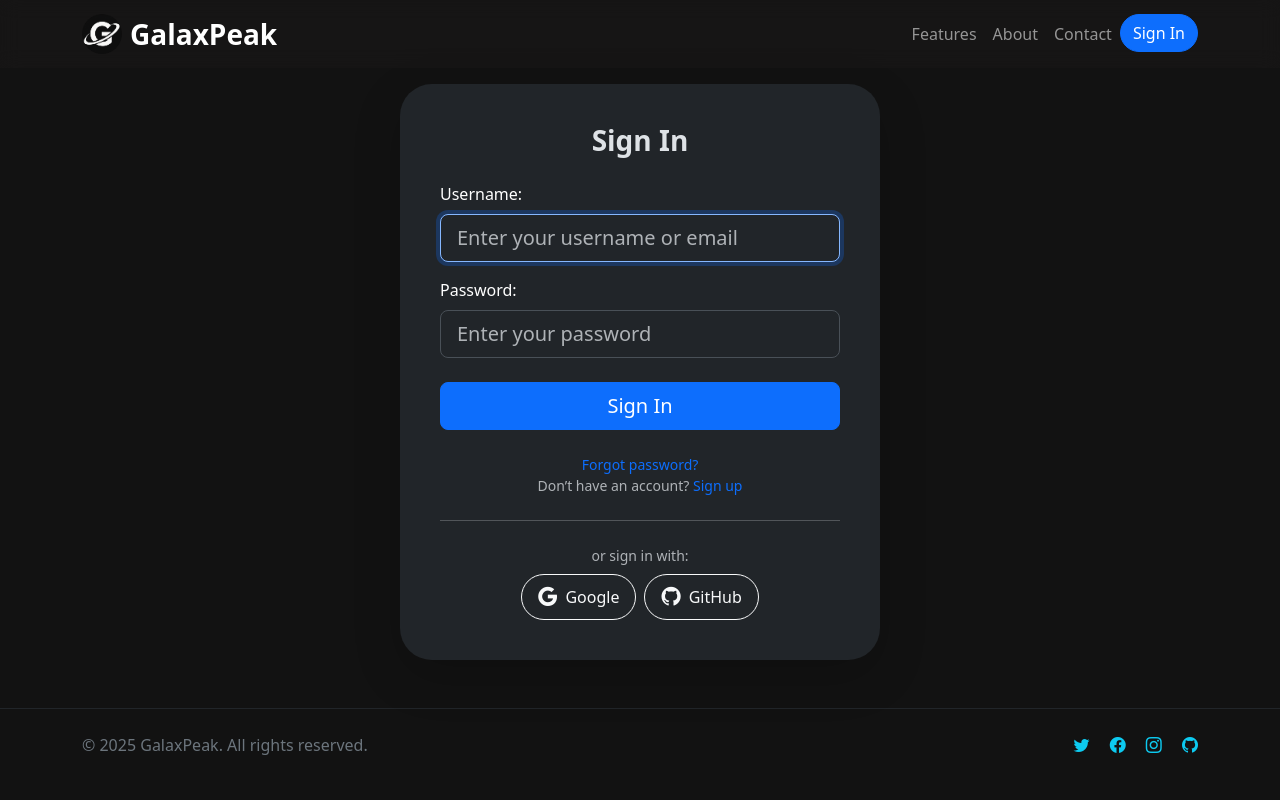
After one commit to deviantcoder/galaxpeak, a Django app: page /accounts/signin/ in a window 1280 px wide. The commit adds this page. Run offline with Django 5.2, Linux system fonts and the light colour scheme; some libraries are stand-ins or nearby versions.

Commit message:
#4 Added user login

```diff
--- /dev/null
+++ b/backend/accounts/forms.py
@@ -0,0 +1,8 @@
+from django.contrib.auth.forms import AuthenticationForm
+
+
+class LoginForm(AuthenticationForm):
+    def __init__(self, *args, **kwargs):
+        super().__init__(*args, **kwargs)
+        self.fields['username'].widget.attrs.update({'placeholder': 'Enter your username or email'})
+        self.fields['password'].widget.attrs.update({'placeholder': 'Enter your password'})
--- /dev/null
+++ b/backend/accounts/templates/accounts/login.html
@@ -0,0 +1,55 @@
+{% extends "public/_base_public.html" %}
+
+{% load widget_tweaks %}
+
+{% block title %}
+    Sign In
+{% endblock title %}
+
+{% block public_content %}
+    <div class="d-flex justify-content-center align-items-center m-1 mt-3 mb-5">
+        <div class="card shadow-lg border-0 rounded-5 p-4" style="max-width: 30rem; width: 100%;">
+            <div class="card-body text-center">
+                <h3 class="card-title mb-4 fw-bold">Sign In</h3>
+                <form method="post" action="{% url 'accounts:login' %}">
+                    {% csrf_token %}
+                    <div class="mb-3 text-start">
+                        {{ form.username|add_label_class:"form-label text-white" }}
+                        {% render_field form.username class="form-control form-control-lg" %}
+                    </div>
+                    <div class="mb-3 text-start">
+                        {{ form.password|add_label_class:"form-label text-white" }}
+                        {% render_field form.password class="form-control form-control-lg" %}
+                    </div>
+                    {% if form.non_field_errors %}
+                        <div class="alert alert-danger alert-dismissible fade show" role="alert">
+                            {% for error in form.non_field_errors %}
+                                {{ error }}
+                            {% endfor %}
+                            <button type="button" class="btn-close" data-bs-dismiss="alert" aria-label="Close"></button>
+                        </div>
+                    {% endif %}
+                    <button type="submit" class="btn btn-primary btn-lg w-100 mt-2">Sign In</button>
+                </form>
+                <div class="mt-4 text-muted small">
+                    <p>
+                        <a href="" class="text-decoration-none text-primary">Forgot password?</a><br>
+                        Don’t have an account? <a href="" class="text-decoration-none text-primary">Sign up</a>
+                    </p>
+                </div>
+                <hr class="my-4">
+                <p class="text-muted mb-2 small">or sign in with:</p>
+                <div class="d-flex justify-content-center flex-wrap gap-2">
+                    <a href="" class="btn btn-outline-light rounded-pill d-flex align-items-center px-3 py-2">
+                        <i class="bi bi-google me-2" style="font-size: 1.2rem;"></i>
+                        <span>Google</span>
+                    </a>
+                    <a href="" class="btn btn-outline-light rounded-pill d-flex align-items-center px-3 py-2">
+                        <i class="bi bi-github me-2" style="font-size: 1.2rem;"></i>
+                        <span>GitHub</span>
+                    </a>
+                </div>
+            </div>
+        </div>
+    </div>
+{% endblock public_content %}
--- a/backend/accounts/urls.py
+++ b/backend/accounts/urls.py
@@ -2,6 +2,9 @@ from django.urls import path
 
 from . import views
 
+app_name = 'accounts'
+
 urlpatterns = [
-
+    path('', views.test),
+    path('signin/', views.LoginUserView.as_view(), name='login'),
 ]
--- a/backend/accounts/views.py
+++ b/backend/accounts/views.py
@@ -1 +1,29 @@
 from django.shortcuts import render
+from django.contrib import messages
+from django.contrib.auth.views import LoginView
+
+from .forms import LoginForm
+
+
+def test(request):
+    return render(request, 'public/welcome.html')
+
+
+class LoginUserView(LoginView):
+    template_name = 'accounts/login.html'
+    form_class = LoginForm
+    redirect_authenticated_user = False # True
+
+    def form_valid(self, form):
+        messages.success(self.request, 'Signed In')
+        return super().form_valid(form)
+
+    def form_invalid(self, form):
+        if '__all__' in form.errors:
+            messages.warning(self.request, 'Invalid username or password')
+        else:
+            for field, errors in form.errors.items():
+                for error in errors:
+                    messages.warning(self.request, f'{field.capitalize()}: {error}')
+
+        return super().form_invalid(form)
--- a/backend/core/settings.py
+++ b/backend/core/settings.py
@@ -28,7 +28,9 @@ INSTALLED_APPS = [
     'django.contrib.sessions',
     'django.contrib.messages',
     'django.contrib.staticfiles',
+
     # 3rd party
+    'widget_tweaks',
 
     # apps
     'accounts.apps.AccountsConfig',
--- a/backend/core/urls.py
+++ b/backend/core/urls.py
@@ -3,5 +3,5 @@ from django.urls import path, include
 
 urlpatterns = [
     path('admin/', admin.site.urls),
-    path('', include('accounts.urls'))
+    path('accounts/', include('accounts.urls'))
 ]
--- a/backend/static/js/typed.js
+++ b/backend/static/js/typed.js
@@ -1,6 +1,6 @@
 document.addEventListener('DOMContentLoaded', function () {
     new Typed('#typed-text', {
-        strings: ['GalaxPeak', 'Secure. Fast. Cosmic.'],
+        strings: ['GalaxPeak.', 'Secure. Fast. Cosmic.'],
         typeSpeed: 70,
         backSpeed: 40,
         backDelay: 2000,
--- a/backend/templates/_base.html
+++ b/backend/templates/_base.html
@@ -2,15 +2,17 @@
 
 {% load static %}
 
-<html lang="en">
+<html lang="en" data-bs-theme="dark">
 <head>
     <meta charset="UTF-8">
     <meta name="viewport" content="width=device-width, initial-scale=1.0">
     <title>{% block title %}GalaxPeak - Next-Gen Chatting{% endblock title %}</title>
+    <link rel="icon" type="image/x-icon" href="{% static 'favicon.ico' %}">
     <link href="https://cdn.jsdelivr.net/npm/bootstrap@5.3.6/dist/css/bootstrap.min.css"
         rel="stylesheet" integrity="sha384-4Q6Gf2aSP4eDXB8Miphtr37CMZZQ5oXLH2yaXMJ2w8e2ZtHTl7GptT4jmndRuHDT"
         crossorigin="anonymous">
     <link rel="stylesheet" href="https://cdn.jsdelivr.net/npm/bootstrap-icons@1.10.0/font/bootstrap-icons.css">
+    <link rel="stylesheet" href="{% static "css/style.css" %}">
 </head>
 <body>
 
--- /dev/null
+++ b/backend/templates/public/_base_public.html
@@ -0,0 +1,33 @@
+{% extends "_base.html" %}
+
+{% block content %}
+    <style>
+        body {
+            background-color: #121212;
+            color: #f8f9fa;
+        }
+        .navbar {
+            background: rgba(26, 25, 25, 0.5) !important;
+            backdrop-filter: blur(10px) !important;
+            -webkit-backdrop-filter: blur(10px);
+        }
+        .hero-section {
+            background: linear-gradient(135deg, #1a1a2e 0%, #2f3e67 100%);
+            border-bottom: 1px solid #333;
+        }
+        .feature-card {
+            background-color: #20333b;
+            transition: transform 0.3s;
+        }
+        .feature-card:hover {
+            transform: translateY(-5px);
+            box-shadow: 0 10px 20px rgba(0, 0, 0, 0.3);
+        }
+    </style>
+    {% include "public/includes/navbar.html" %}
+
+    {% block public_content %}
+    {% endblock public_content %}
+
+    {% include "public/includes/footer.html" %}
+{% endblock content %}
--- /dev/null
+++ b/backend/templates/public/includes/footer.html
@@ -0,0 +1,23 @@
+<footer class="py-4 border-top border-dark">
+    <div class="container">
+        <div class="row">
+            <div class="col-md-6 text-center text-md-start">
+                <p class="mb-0 text-secondary">&copy; 2025 GalaxPeak. All rights reserved.</p>
+            </div>
+            <div class="col-md-6 text-center text-md-end">
+                <a href="#" class="text-decoration-none text-info me-3">
+                    <i class="bi bi-twitter"></i>
+                </a>
+                <a href="#" class="text-decoration-none text-info me-3">
+                    <i class="bi bi-facebook"></i>
+                </a>
+                <a href="#" class="text-decoration-none text-info me-3">
+                    <i class="bi bi-instagram"></i>
+                </a>
+                <a href="#" class="text-decoration-none text-info">
+                    <i class="bi bi-github"></i>
+                </a>
+            </div>
+        </div>
+    </div>
+</footer>
--- /dev/null
+++ b/backend/templates/public/includes/navbar.html
@@ -0,0 +1,31 @@
+{% load static %}
+<nav class="navbar navbar-expand-lg navbar-dark sticky-top">
+    <div class="container">
+        <a class="navbar-brand fs-3 fw-bold" href="#">
+            <!-- <i class="bi bi-stars me-2"></i> -->
+            <div class="d-flex gap-2 align-items-center">
+                <img src="{% static "img/logo.png" %}" alt="Logo" class="rounded-circle" style="width: 40px; height: 40px;">
+                GalaxPeak
+            </div>
+        </a>
+        <button class="navbar-toggler" type="button" data-bs-toggle="collapse" data-bs-target="#navbarNav">
+            <span class="navbar-toggler-icon"></span>
+        </button>
+        <div class="collapse navbar-collapse" id="navbarNav">
+            <ul class="navbar-nav ms-auto">
+                <li class="nav-item">
+                    <a class="nav-link" href="#features">Features</a>
+                </li>
+                <li class="nav-item">
+                    <a class="nav-link" href="#about">About</a>
+                </li>
+                <li class="nav-item">
+                    <a class="nav-link" href="#contact">Contact</a>
+                </li>
+                <li class="nav-item">
+                    <a href="" class="btn btn-primary rounded-5">Sign In</a>
+                </li>
+            </ul>
+        </div>
+    </div>
+</nav>
--- a/requirements.txt
+++ b/requirements.txt
@@ -1,6 +1,7 @@
 asgiref==3.8.1
 Django==5.2.1
 django-unfold==0.59.0
+django-widget-tweaks==1.5.0
 pillow==11.2.1
 python-dotenv==1.1.0
 shortuuid==1.0.13
```
Also changed, not shown: backend/templates/public/welcome.html (added, +75 -0 lines), backend/templates/welcome.html (deleted, +0 -147 lines), backend/static/css/style.css (added), backend/static/favicon.ico (added), backend/static/img/logo.png (added).
